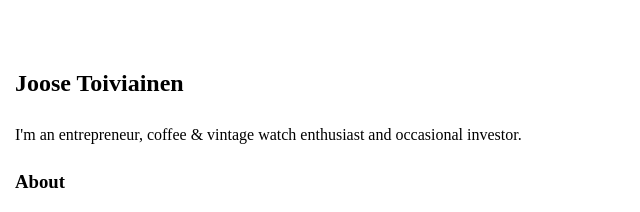
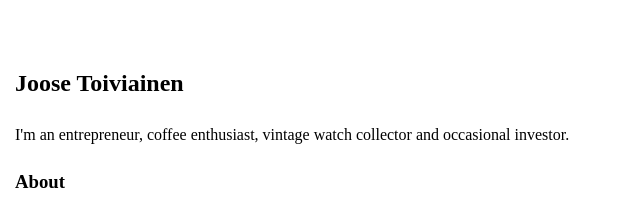
Before and after one commit to jooset/jooset.github.io, a plain HTML site: page index.html in a window 1280 px wide. Shown: the top 212 px of the page, 225-865 px from the left. Drawn offline with Linux system fonts and the light colour scheme.

Commit message:
Update index.html

```diff
--- a/index.html
+++ b/index.html
@@ -53,7 +53,7 @@
 <body>
     <h2>Joose Toiviainen</h2>
 
-    <p>I'm an entrepreneur, coffee & vintage watch enthusiast and occasional investor.</p>
+    <p>I'm an entrepreneur, coffee enthusiast, vintage watch collector and occasional investor.</p>
 
     <h3>About</h3>
     <ul>
```
